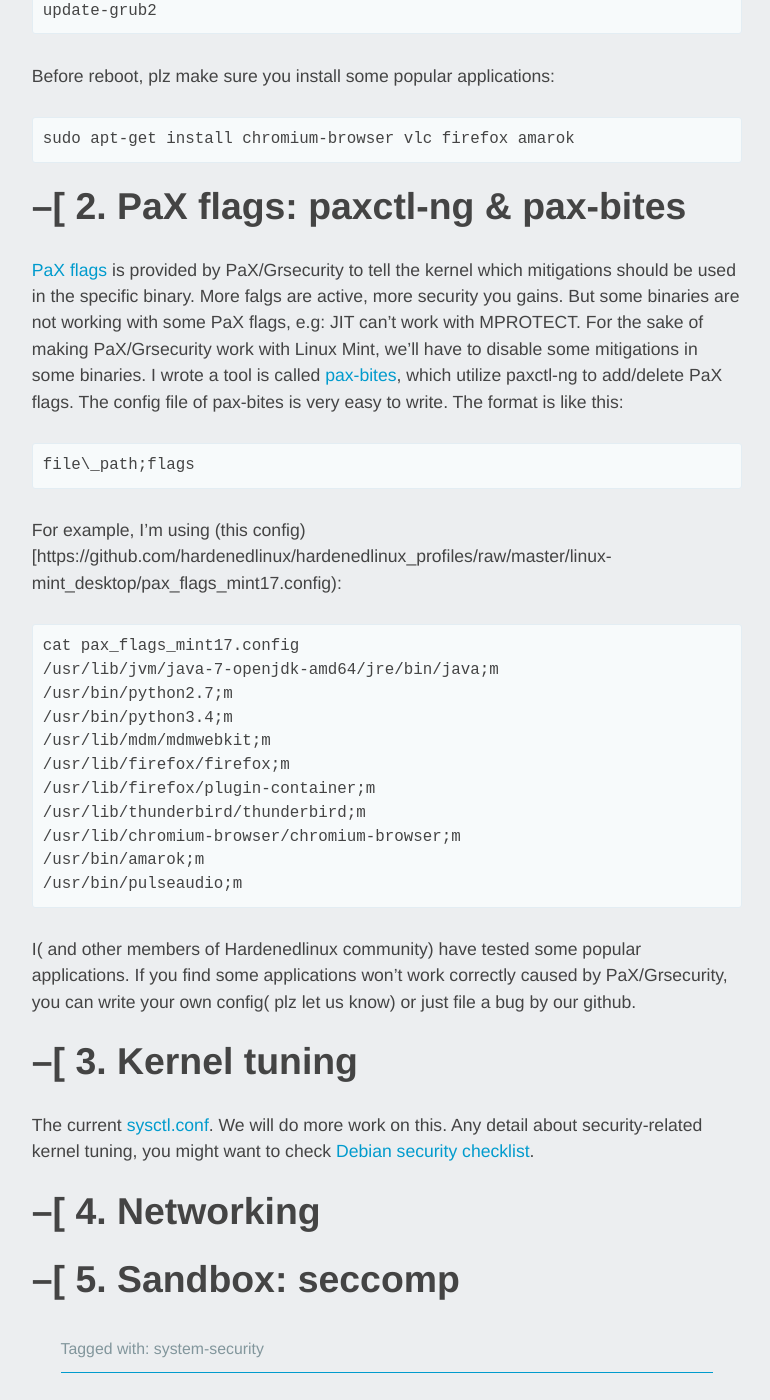
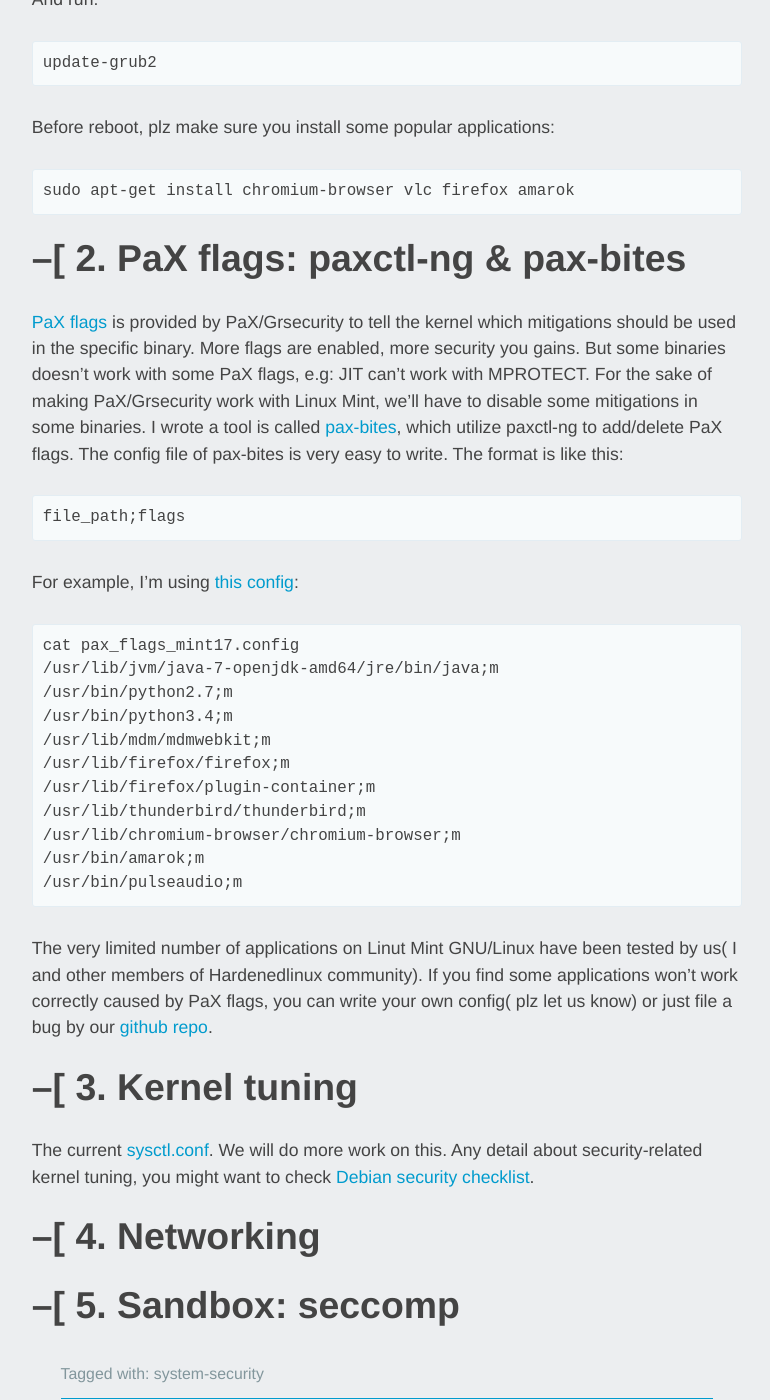
Before and after one commit to hardenedlinux/hardenedlinux.github.io, a Jekyll site: the page built from _posts/2016-01-10-hardening-your-desktop-linux-mint-with-grsec.markdown, in a window 1280 px wide and 1400 px high, scrolled down 2486 px. Shown: the whole window, without its empty margins (253-1023 px from the left). Built offline with Jekyll 4.4.1, drawn with Linux system fonts in a browser that asks for light colours; nearby versions of some CDN libraries; some of the changed text lies outside the part shown.

Commit message:
fix typos

```diff
--- a/_posts/2016-01-10-hardening-your-desktop-linux-mint-with-grsec.markdown
+++ b/_posts/2016-01-10-hardening-your-desktop-linux-mint-with-grsec.markdown
@@ -32,7 +32,8 @@
 I just reviewed the current status of GNU/Linux distros. Sadly to say, only a few distros( Aphine, Gentoo, etc) shipped PaX/Grsecurity by default. Even worse if you take a glance at the GNU/Linux desktop field. The GUI is looking better than ever before. But the sense of security is almost like a decade ago. This is what make me ticks, to write this doc. I'm trying to show you there's a pretty easy way to do the whole process of hardening your desktop/laptop. I choose Linux Mint 17 as exmaple for two reasons.
 
 1, I'm a Linux Mint user since Linut Mint 15. I personally like MATE and I hate GNOME3;-)
-2, Linux Mint is the highest rank GNU/Linux distro in past 5 years( at least) according to (DistroWatch)[http://distrowatch.com/].
+
+2, Linux Mint is the highest rank GNU/Linux distro in past 5 years( at least) according to [DistroWatch](http://distrowatch.com/).
 
 
 ##--[ 1. Build and install customized kernel with PaX/Grsecurity patch
@@ -75,12 +77,12 @@
 
 ##--[ 2. PaX flags: paxctl-ng & pax-bites
 
-[PaX flags](https://en.wikibooks.org/wiki/Grsecurity/Appendix/PaX_Flags) is provided by PaX/Grsecurity to tell the kernel which mitigations should be used in the specific binary. More falgs are active, more security you gains. But some binaries are not working with some PaX flags, e.g: JIT can't work with MPROTECT. For the sake of making PaX/Grsecurity work with Linux Mint, we'll have to disable some mitigations in some binaries. I wrote a tool is called [pax-bites](https://github.com/hardenedlinux/pax-bites), which utilize paxctl-ng to add/delete PaX flags. The config file of pax-bites is very easy to write. The format is like this:
+[PaX flags](https://en.wikibooks.org/wiki/Grsecurity/Appendix/PaX_Flags) is provided by PaX/Grsecurity to tell the kernel which mitigations should be used in the specific binary. More flags are enabled, more security you gains. But some binaries doesn't work with some PaX flags, e.g: JIT can't work with MPROTECT. For the sake of making PaX/Grsecurity work with Linux Mint, we'll have to disable some mitigations in some binaries. I wrote a tool is called [pax-bites](https://github.com/hardenedlinux/pax-bites), which utilize paxctl-ng to add/delete PaX flags. The config file of pax-bites is very easy to write. The format is like this:
 <pre>
-file\_path;flags
+file_path;flags
 </pre>
 
-For example, I'm using (this config)[https://github.com/hardenedlinux/hardenedlinux_profiles/raw/master/linux-mint_desktop/pax_flags_mint17.config):
+For example, I'm using [this config](https://github.com/hardenedlinux/hardenedlinux_profiles/raw/master/linux-mint_desktop/pax_flags_mint17.config):
 <pre>
 cat pax_flags_mint17.config
 /usr/lib/jvm/java-7-openjdk-amd64/jre/bin/java;m
@@ -95,7 +97,7 @@
 /usr/bin/pulseaudio;m
 </pre>
 
- I( and other members of Hardenedlinux community) have tested some popular applications. If you find some applications won't work correctly caused by PaX/Grsecurity, you can write your own config( plz let us know) or just file a bug by our github.
+The very limited number of applications on Linut Mint GNU/Linux have been tested by us( I and other members of Hardenedlinux community). If you find some applications won't work correctly caused by PaX flags, you can write your own config( plz let us know) or just file a bug by our [github repo](https://github.com/hardenedlinux/hardenedlinux_profiles).
 
 
 ##--[ 3. Kernel tuning
```
Also changed, not shown: other parts of _posts/2016-01-10-hardening-your-desktop-linux-mint-with-grsec.markdown (+4 -3 lines).
